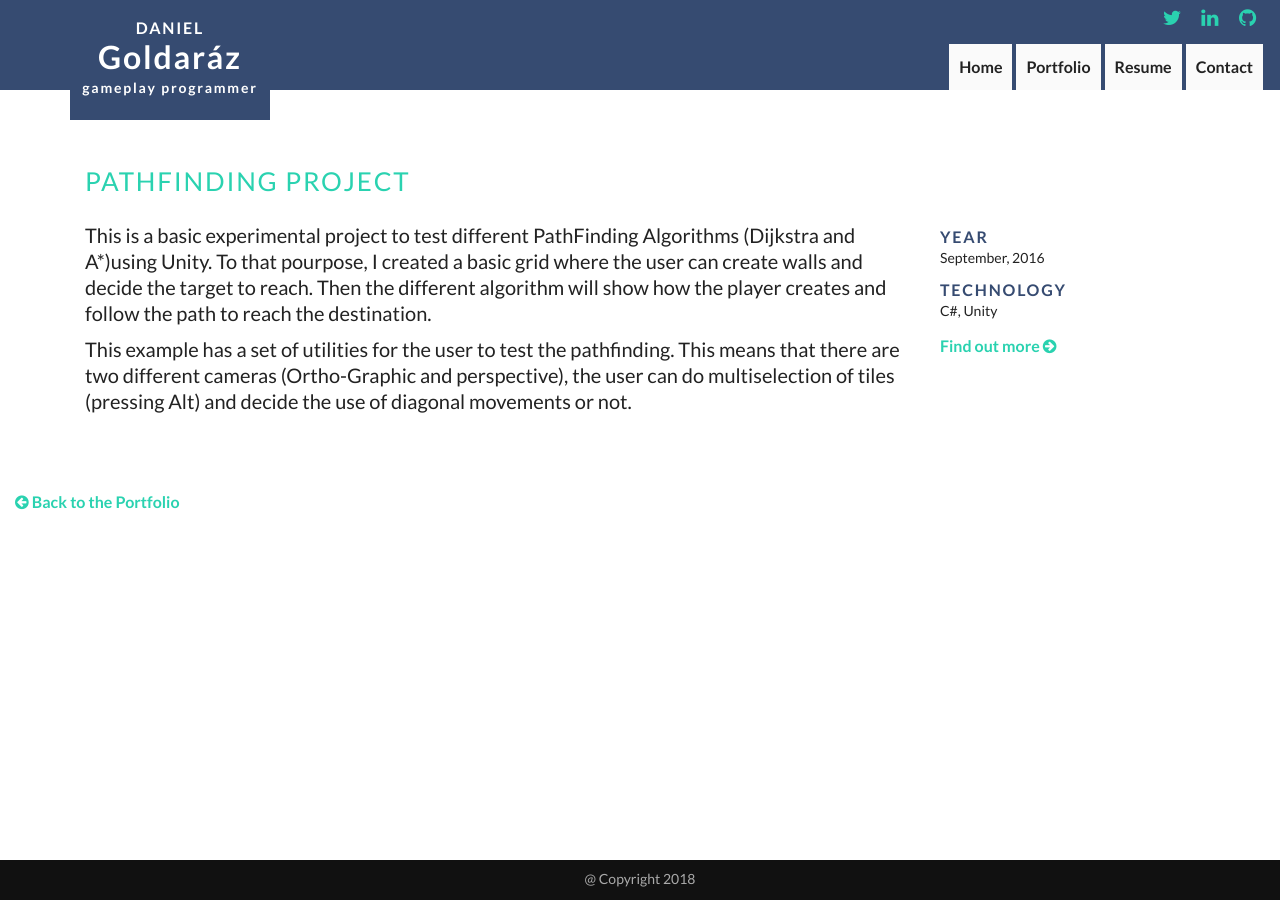
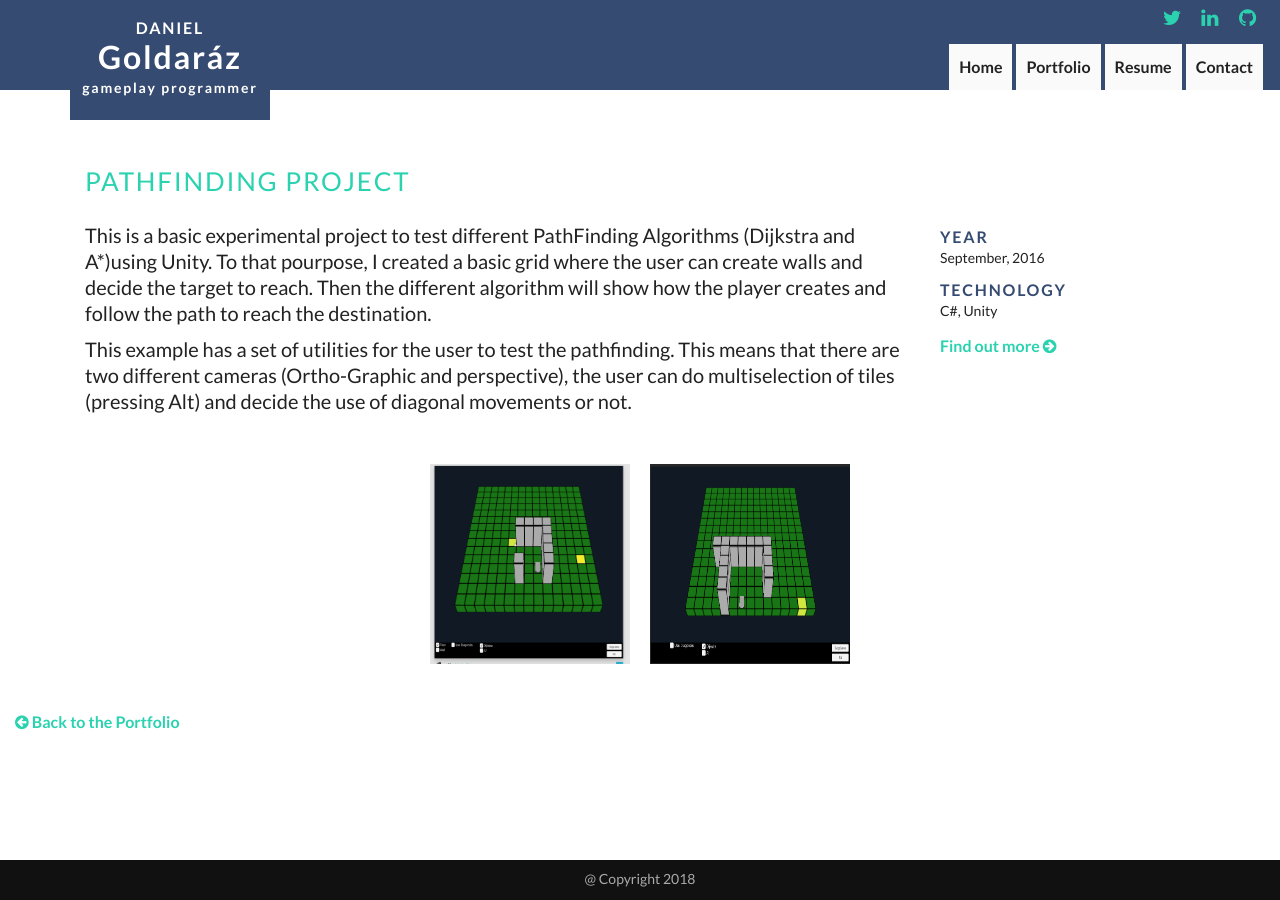
Before and after one commit to dgoldaraz/dgoldaraz.github.io, a Jekyll site: the page built from _posts/2016-09-01-path-finding.md, in a window 1280 px wide. Built offline with Jekyll 4.4.1, drawn with Linux system fonts in a browser that asks for light colours; nearby versions of some CDN libraries.

Commit message:
added images to pathfinding project

```diff
--- a/_posts/2016-09-01-path-finding.md
+++ b/_posts/2016-09-01-path-finding.md
@@ -1,7 +1,7 @@
 ---
 layout: post
 categories: pathfinding
-tags:
+tags: 1.gif 1.png
 title: "Pathfinding Project"
 year: September, 2016
 technology: C#, Unity
```
